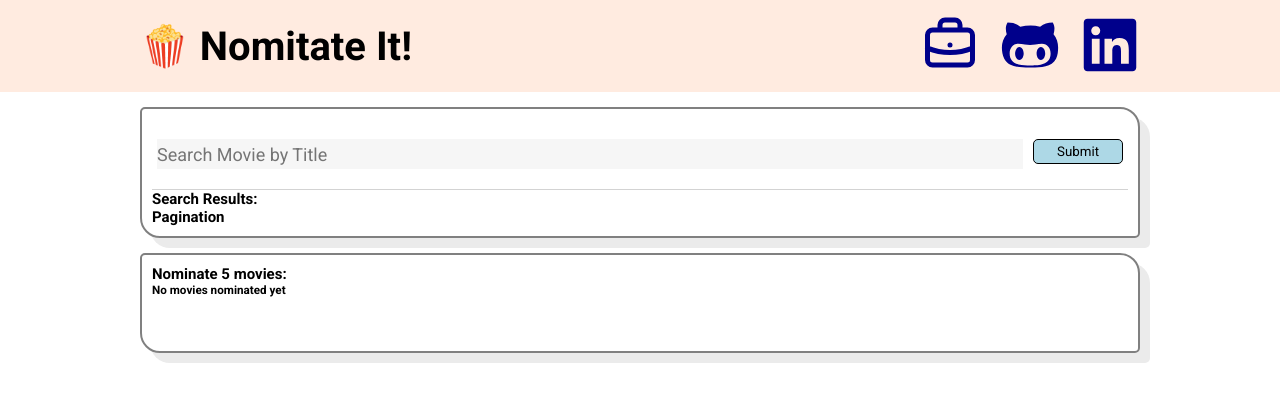
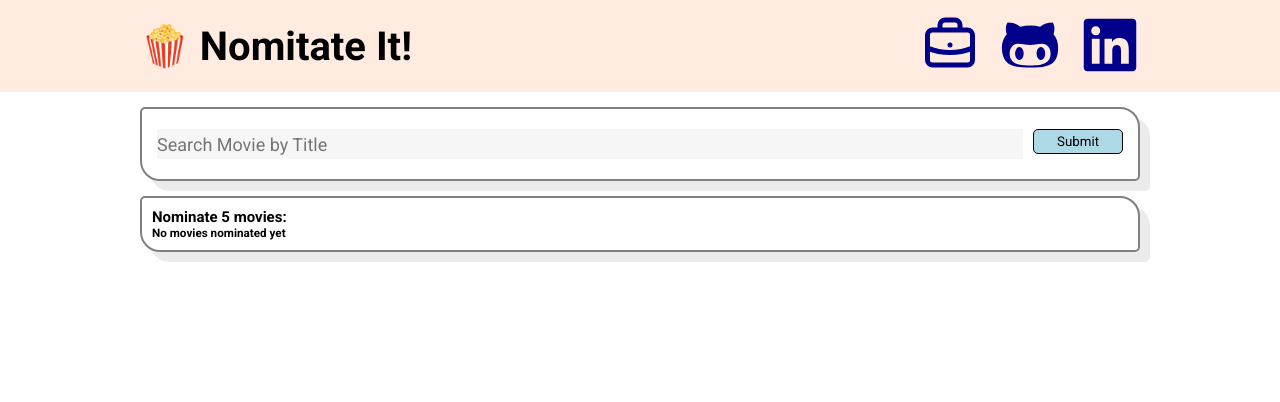
Before and after one commit to zkiu/nominate_it, a React (Create React App) app: page / in a window 1280 px wide. Shown: the top 402 px of the page. Built offline with nearby package versions, Linux system fonts and the light colour scheme.

Commit message:
style searchResultComp

```diff
--- a/src/components/Search/Search.tsx
+++ b/src/components/Search/Search.tsx
@@ -13,11 +13,13 @@ export default function Search({addMovie, nominatedList}) {
 				setSearchResults={setSearchResults}
 				setTotalPage={setTotalPage}
 			/>
-			<SearchResultComp
-				searchResults={searchResults}
-				addMovie={addMovie}
-				nominatedList={nominatedList}
-			/>
+			{searchResults.length !== 0 && (
+				<SearchResultComp
+					searchResults={searchResults}
+					addMovie={addMovie}
+					nominatedList={nominatedList}
+				/>
+			)}
 		</section>
 	)
 }
--- a/src/components/SearchBarComp/SearchBarComp.tsx
+++ b/src/components/SearchBarComp/SearchBarComp.tsx
@@ -20,6 +20,8 @@ export default function SearchBarComp(
 		let title = e.target.query.value
 		if (title.length === 0) {
 			toast.info('Please enter a search text first')
+			setSearchResults([])
+			setTotalPage(1)
 			return
 		}
 		axios
@@ -29,9 +31,6 @@ export default function SearchBarComp(
 				}&s=${title}&type=movie&page=${1}&y=${searchYear}`
 			)
 			.then(({data}) => {
-				console.log(data)
-				console.table(data.Search)
-
 				if (data.Response === 'False') {
 					toast.error('🛑 ' + data.Error + ' Please change the search')
 				} else {
--- a/src/components/SearchBarComp/_SearchBarComp.scss
+++ b/src/components/SearchBarComp/_SearchBarComp.scss
@@ -1,7 +1,6 @@
 .searchBox {
 	width: 100%;
-	border-bottom: 1px solid lightgray;
-	padding: 2rem 0.5rem;
+	padding: 1rem 0.5rem;
 	display: flex;
 
 	input {
--- a/src/components/SearchResultComp/SearchResultComp.tsx
+++ b/src/components/SearchResultComp/SearchResultComp.tsx
@@ -11,7 +11,7 @@ export default function SearchResultComp({
 	const [resultPageNum, setResultPageNum] = useState(1)
 	const nominatedListID = nominatedList.map((movie: Movie) => movie.imdbID)
 
-	let list = searchResults.map((movie: Movie) => (
+	let list = searchResults.slice(0, 8).map((movie: Movie) => (
 		<li key={movie.imdbID} className="resultList">
 			<img
 				src={movie.Poster.toLowerCase() !== 'n/a' ? movie.Poster : defaultImage}
@@ -35,9 +35,21 @@ export default function SearchResultComp({
 	))
 	return (
 		<>
-			<h1>Search Results:</h1>
-			<h2>Pagination</h2>
-			<ul className="searchResultContainer">{list}</ul>
+			<ul className="searchResultContainer">
+				<li className="resultList">
+					<p className="resultMessage">Search Results:</p>
+				</li>
+				{list}
+				{searchResults.length > 8 ? (
+					<li className="resultList">
+						<p className="resultMessage">
+							Too many results.
+							<br />
+							Please refine your search query.
+						</p>
+					</li>
+				) : null}
+			</ul>
 		</>
 	)
 }
--- a/src/components/SearchResultComp/_SearchResultComp.scss
+++ b/src/components/SearchResultComp/_SearchResultComp.scss
@@ -1,12 +1,10 @@
 .searchResultContainer {
 	display: flex;
 	flex-wrap: wrap;
-	// background-color: green;
 	.resultList {
 		display: flex;
 		width: 320px;
 		padding: 0.5rem;
-		// background-color: red;
 	}
 	img {
 		height: 100px;
@@ -25,4 +23,10 @@
 	p {
 		font-size: 1.8rem;
 	}
+	.resultMessage {
+		text-align: center;
+		width: 100%;
+		border-top: 1px solid lightgray;
+		padding-top: 0.5rem;
+	}
 }
--- a/src/components/_App.scss
+++ b/src/components/_App.scss
@@ -5,7 +5,6 @@ main {
 section {
 	max-width: 1000px;
 	min-width: 350px;
-	min-height: 100px;
 	border: 2px solid gray;
 	border-radius: 5px 20px 5px;
 	box-shadow: 10px 10px 0px 0px #ebebeb;
```
